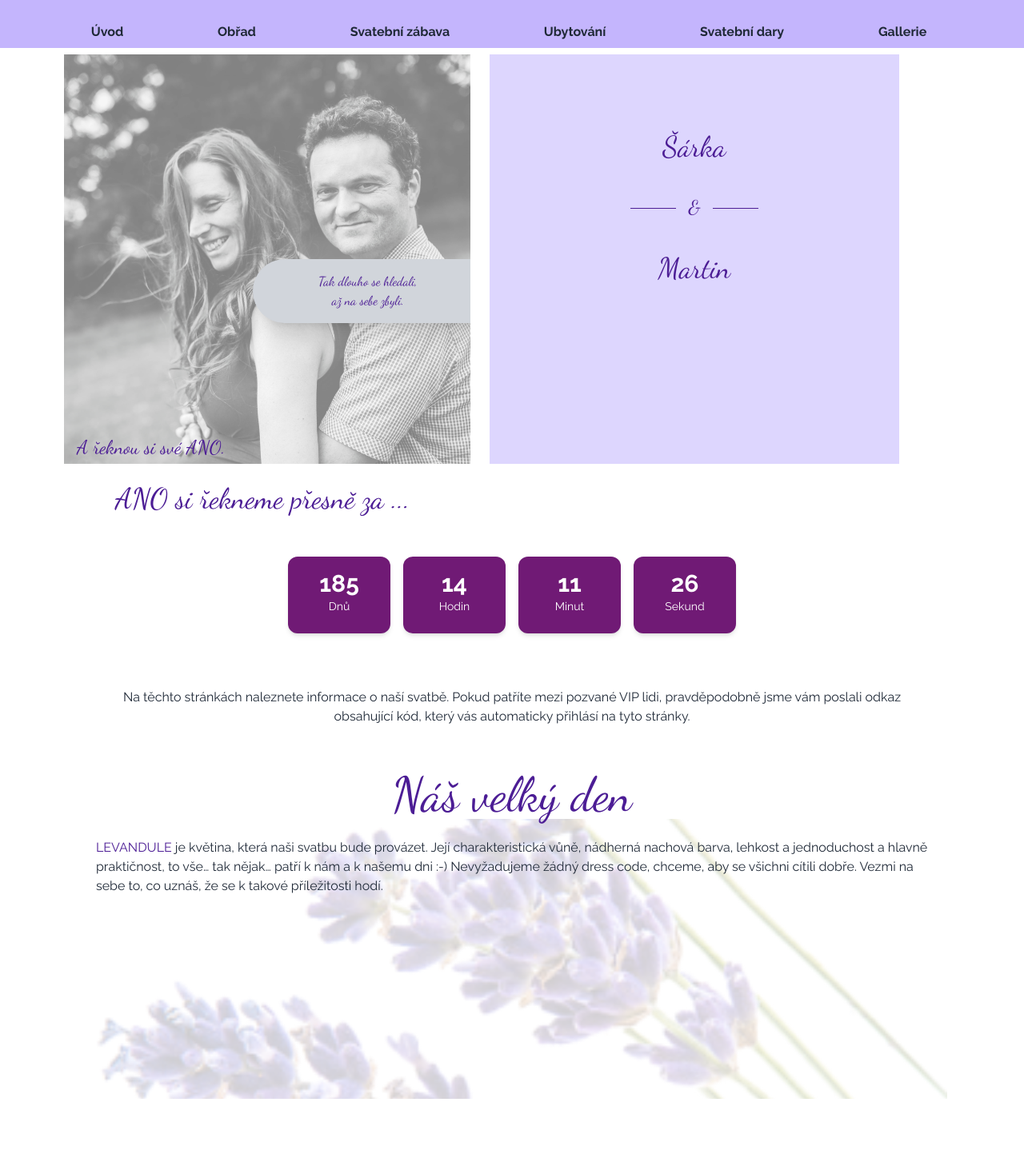
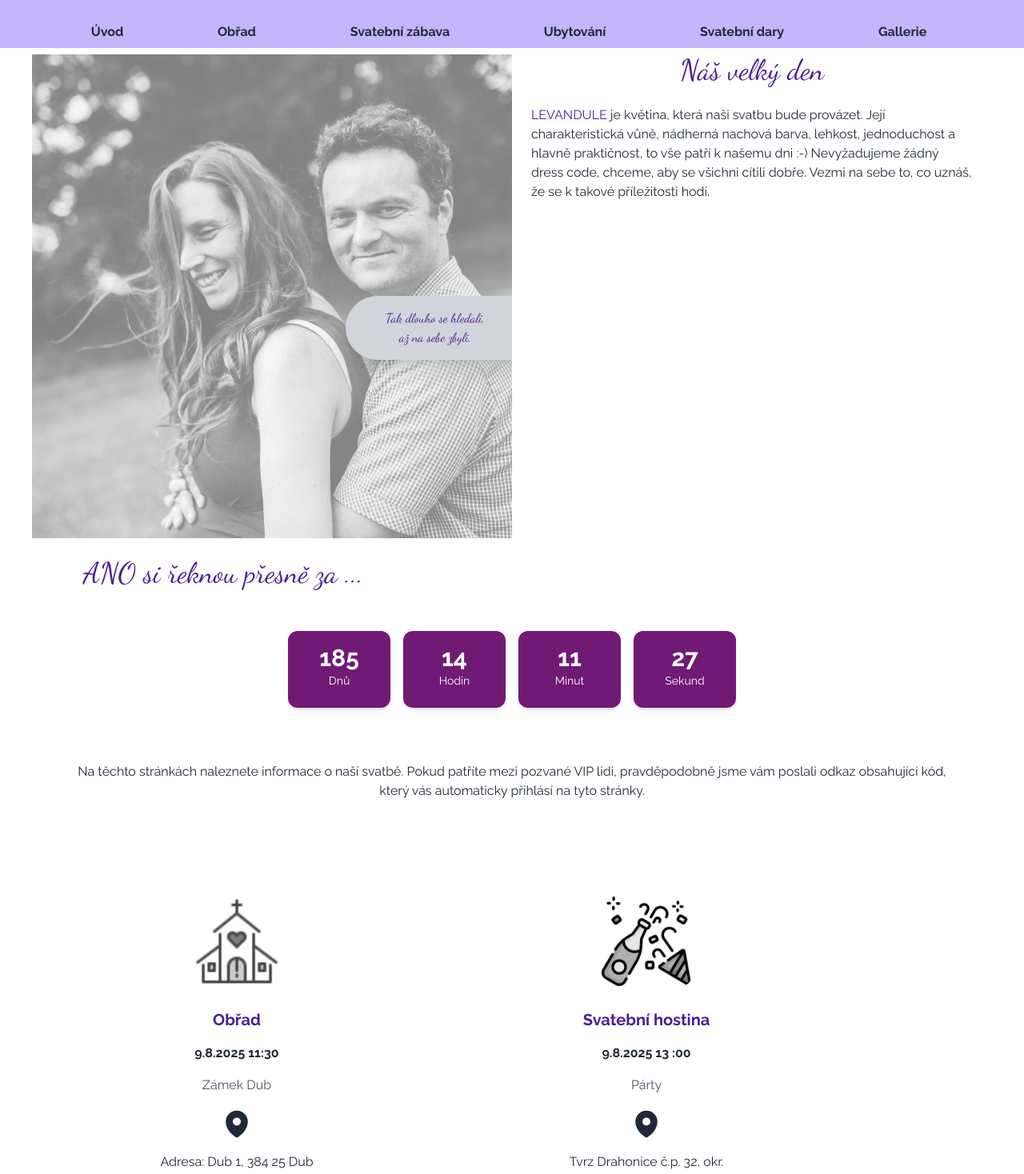
Before and after one commit to martin-1415/svatbaFE, a Next.js app: page / in a window 1280 px wide. Shown: the top 1468 px of the page at 80% size. Built offline with nearby package versions, Linux system fonts and the light colour scheme.

Commit message:
responsive

```diff
--- a/src/app/components/OurDay/OurDay.css
+++ b/src/app/components/OurDay/OurDay.css
@@ -5,6 +5,6 @@
     background-image: url('../../../../public/levandule2.png');
     background-size: cover;
     background-position: center;
-    opacity: 0.2; /* Adjust opacity as needed */
-    z-index: -1;  /* Place the pseudo-element behind content */
+    opacity: 0.2;
+    z-index: -1;
 }
--- a/src/app/components/OurDay/OurDay.tsx
+++ b/src/app/components/OurDay/OurDay.tsx
@@ -5,16 +5,16 @@ export default function  OurDay() {
 
 
 return(
-            <div className="py-4  px-4">
-                <div className="text-6xl font-dancing text-violet-900 text-center">Náš velký den</div>
+            <div className="py-4  px-4 sm:py-0 sm:px-0">
+                <div className="text-6xl font-dancing text-violet-900 text-center sm:text-4xl">Náš velký den</div>
 
-                <div className="relative bg-image-wrapper p-6 min-h-[350px] bg-right-bottom">
+                <div className="relative bg-image-wrapper p-6 min-h-[350px] sm:min-h-[0px] sm:text-sm md:text-base ">
                     <span className="text-violet-900">LEVANDULE</span> je květina, která naši
                     svatbu bude provázet. Její
                     charakteristická vůně, nádherná
-                    nachová barva, lehkost a
+                    nachová barva, lehkost,
                     jednoduchost a hlavně praktičnost, to
-                    vše… tak nějak… patří k nám a k
+                    vše patří k
                     našemu dni :-)
                     Nevyžadujeme žádný dress code,
                     chceme, aby se všichni cítili dobře.
--- a/src/app/layout.tsx
+++ b/src/app/layout.tsx
@@ -39,7 +39,7 @@ export default function RootLayout({
         </div>
 
         <main>
-            <div className="sm:px-20 sm:py-2 min-h-[calc(100vh-120px)]">
+            <div className="min-h-[calc(100vh-120px)] sm:px-10 sm:py-2 ">
                 {children}
             </div>
         </main>
--- a/src/app/newVisitor/page.tsx
+++ b/src/app/newVisitor/page.tsx
@@ -49,11 +49,11 @@ export default function Page() {
 
     return (
         <form  className="p-6" onSubmit={onSubmit}>
-            <div className="m-2">
+            <div className="m-2 border-2 m-2">
                 <input name="name"/>
                 <label htmlFor="name"> Jméno</label>
             </div>
-            <div className="m-2">
+            <div className="m-2 border-2 m-2">
                 <input name="welcomeMessage"/>
                 <label htmlFor="welcomeMessage ">Uvítací zpráva (...pozvali na)</label>
             </div>
--- a/src/app/page.tsx
+++ b/src/app/page.tsx
@@ -56,23 +56,23 @@ export default function Home() {
   return (
     <div className="relative ">
       <section className="bg-base-100 sm:flex sm:flex-row" >
-        <div className="relative w-full overflow-hidden sm:h-[40vw] sm:w-auto">
+        <div className="relative w-full overflow-hidden sm:w-[50%] sm:h-auto">
           <Image
             src="/title.png"
             alt="Family Photo"
-            width={1920}
-            height={1080}
+            width={991}
+            height={999}
             className="w-full opacity-50 sm:h-full sm:w-auto"
           />
-          <div className="absolute -right-12 rounded-full bg-gray-300  p-6 z-10 top-1/2  w-[55vw] h-24  text-center shadow-xl sm:w-[25vw] sm:p-4 sm:h-auto">
+          <div className="absolute -right-12 rounded-full bg-gray-300  p-6 z-10 top-1/2  w-[55vw] h-24  text-center shadow-xl sm:w-[20vw] sm:p-4 sm:h-auto">
             <div className=" pr-8 font-dancing text-violet-900  ">Tak dlouho se hledali, </div>
             <div className=" pr-8 font-dancing text-violet-900  ">až na sebe zbyli.</div>
           </div>
 
-          <div className="absolute bottom-8 left-4 pr-8 text-2xl font-dancing text-violet-900 text-left sm:bottom-1">A řeknou si své ANO.</div>
+          {/*<div className="absolute bottom-8 left-4 pr-8 text-2xl font-dancing text-violet-900 text-left sm:bottom-1">A řeknou si své ANO.</div>*/}
         </div>
 
-        <div className="  w-full bg-violet-200 text-violet-900 flex flex-col items-center px-4 py-4 space-y-10 text-center sm:h-[40vw] sm:w-[40vw] sm:mx-6 sm:p-[6em]">
+        <div className="  w-full bg-violet-200 text-violet-900 flex flex-col items-center px-4 py-4 space-y-10 text-center sm:hidden">
           <h1 className="text-4xl font-light font-dancing ">Šárka</h1>
           <div className="flex items-center w-1/2">
             <div className="flex-grow border-t border-violet-900 "></div>
@@ -81,10 +81,15 @@ export default function Home() {
           </div>
           <h1 className="text-4xl font-dancing">Martin</h1>
         </div>
+
+        <div className="hidden sm:block sm:w-[50%]">
+          <OurDay/>
+        </div>
+
       </section>
 
       <section>
-        <h1 className="text-4xl font-dancing px-16 py-6 text-violet-900">ANO si řekneme přesně za ...</h1>
+        <h1 className="text-4xl font-dancing px-16 py-6 text-violet-900">ANO si řeknou přesně za ...</h1>
         <Countdown />
         <div className="flex flex-col items-center space-y-10 my-10">
 
@@ -107,25 +112,30 @@ export default function Home() {
         {visitor && <FormJoinWedding visitor={visitor} />}
       </section>
 
+      <div className="sm:hidden">
         <OurDay/>
+      </div>
+
 
       <section className="bg-base-200 bg-white flex flex-col justify-center items-center" id="details">
 
         <section id="detaily" className="sm:flex sm:flex-wrap">
-            {/*CEREMONY*/}
-            <div id="ceremony" className="flex flex-wrap items-start justify-center my-20 gap-40 w-full pb-20 sm:w-[40vw]" >
-              <div className="basis-1/2 flex flex-col justify-center space-y-4 text-center max-w-96  sm:h-auto">
-                <div className="flex justify-center mb-3)">
+          {/*Ceremony*/}
+          <div id="ceremony" className="flex flex-wrap items-start justify-center my-20 gap-40 w-full sm:w-[40vw]" >
+            <div className="basis-1/2 flex flex-col justify-start space-y-4 text-center max-w-96 h-[90vh] sm:h-auto">
+              <div className="flex justify-center mb-3">
                 <Image
                     src="/ceremonyb.png"
-                    alt="Ceremony"
+                    alt="Celebration"
                     width={300}
                     height={300}
                     className="w-28 rounded-xl"
                 />
               </div>
-                <h2 className="text-xl font-bold text-violet-900">Obřad</h2>
-                <p className="text-md font-extrabold text-gray-800">9.8.2025 11:30 </p>
+              <h2 className="text-xl font-bold text-violet-900" >Obřad</h2>
+              <p className="text-md font-extrabold text-gray-800">
+                9.8.2025 11:30
+              </p>
               <p className="text-md text-gray-600">Zámek Dub</p>
               <div className="flex justify-center items-center">
                 <svg
@@ -152,7 +162,6 @@ export default function Home() {
               </div>
             </div>
           </div>
-
 
 
 
@@ -251,7 +260,7 @@ export default function Home() {
                     className="w-28 rounded-xl"
                 />
               </div>
-              <h2 className="text-xl font-bold">Svatební dary</h2>
+              <h2 className="text-xl font-bold text-violet-900">Svatební dary</h2>
               <div className="flex justify-center items-center">
                 <svg
                     xmlns="http://www.w3.org/2000/svg"
```
Also changed, not shown: src/app/gallery/page.tsx (+1 -1 lines). Lines whose indentation alone changed are shown as unchanged.
